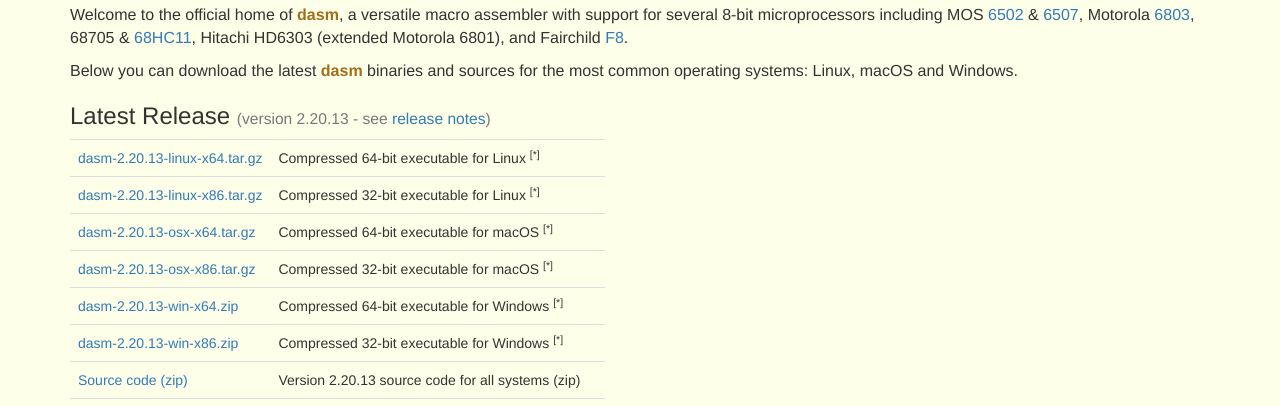
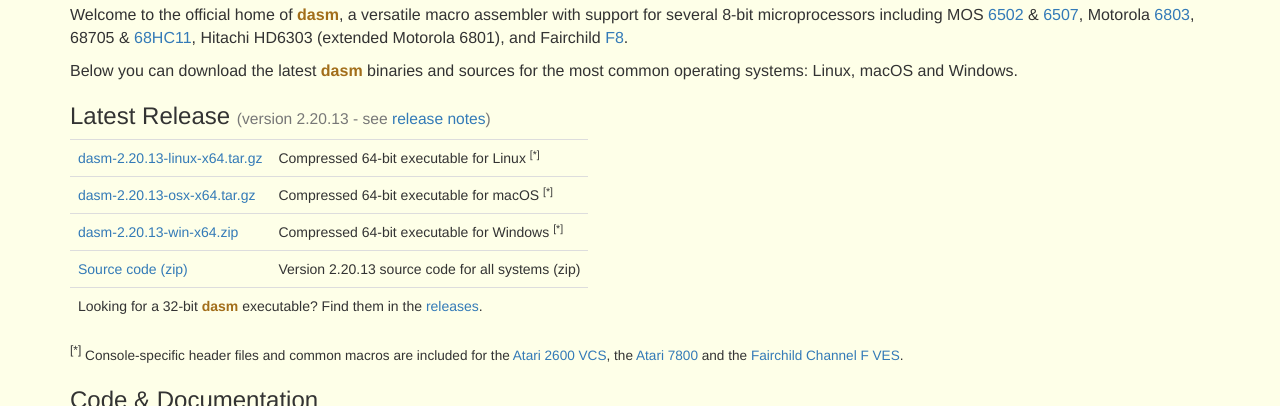
Before and after one commit to dasm-assembler/dasm-assembler.github.io, a plain HTML site: page index.html in a window 1280 px wide. Shown: the part 162-568 px from the top of the page. Drawn offline with nearby package versions, Linux system fonts and the light colour scheme.

Commit message:
cleaning up

```diff
--- a/index.html
+++ b/index.html
@@ -52,40 +52,27 @@
       <td>Compressed 64-bit executable for Linux <sup>[*]</sup></td>
     </tr>
     <tr>
-      <td><a href="https://github.com/dasm-assembler/dasm/releases/download/2.20.13/dasm-2.20.13-linux-x86.tar.gz">dasm-2.20.13-linux-x86.tar.gz</a></td>
-      <td>Compressed 32-bit executable for Linux <sup>[*]</sup></td>
-    </tr>
-    <tr>
       <td><a href="https://github.com/dasm-assembler/dasm/releases/download/2.20.13/dasm-2.20.13-osx-x64.tar.gz">dasm-2.20.13-osx-x64.tar.gz</a></td>
       <td>Compressed 64-bit executable for macOS <sup>[*]</sup></td>
-    </tr>
-    <tr>
-      <td><a href="https://github.com/dasm-assembler/dasm/releases/download/2.20.13/dasm-2.20.13-osx-x86.tar.gz">dasm-2.20.13-osx-x86.tar.gz</a></td>
-      <td>Compressed 32-bit executable for macOS <sup>[*]</sup></td>
     </tr>
     <tr>
       <td><a href="https://github.com/dasm-assembler/dasm/releases/download/2.20.13/dasm-2.20.13-win-x64.zip">dasm-2.20.13-win-x64.zip</a></td>
       <td>Compressed 64-bit executable for Windows <sup>[*]</sup></td>
     </tr>
     <tr>
-      <td><a href="https://github.com/dasm-assembler/dasm/releases/download/2.20.13/dasm-2.20.13-win-x86.zip">dasm-2.20.13-win-x86.zip</a></td>
-      <td>Compressed 32-bit executable for Windows <sup>[*]</sup></td>
-    </tr>
-    <tr>
       <td><a href="https://github.com/dasm-assembler/dasm/archive/2.20.13.zip">Source code (zip)</a></td>
       <td>Version 2.20.13 source code for all systems (zip)</td>
     </tr>
     <tr>
-      <td><a href="https://github.com/dasm-assembler/dasm/archive/2.20.13.tar.gz">Source code (tar.gz)</a></td>
-      <td>Version 2.20.13 source code for all systems (tar.gz)</td>
+      <td colspan="2">Looking for a 32-bit <span class="dasm">dasm</span> executable? Find them in the <a href="https://github.com/dasm-assembler/dasm/releases">releases</a>.</td>
     </tr>
   </table>
-  <p><sup>[*]</sup><small>
+  <p>
+  	<sup>[*]</sup><small>
       Console-specific header files and common macros are included for the <a href="http://en.wikipedia.org/wiki/Atari_2600">Atari 2600 VCS</a>,
        the <a href="http://en.wikipedia.org/wiki/Atari_7800">Atari 7800</a> and the
     <a href="http://en.wikipedia.org/wiki/Fairchild_Channel_F">Fairchild Channel F VES</a>.</small>
   </p>
-
 
   <h3>Code &amp; Documentation</h3>
   <p>On GitHub you can find the <a href="https://github.com/dasm-assembler/dasm">latest code</a> and also <a href="https://raw.githubusercontent.com/dasm-assembler/dasm/master/docs/dasm.pdf">documentation in PDF <img src="http://wwwimages.adobe.com/content/dam/acom/en/legal/images/badges/Adobe_PDF_file_icon_32x32.png" width="20"></a> of <span class="dasm">dasm</span>.</p>
```
